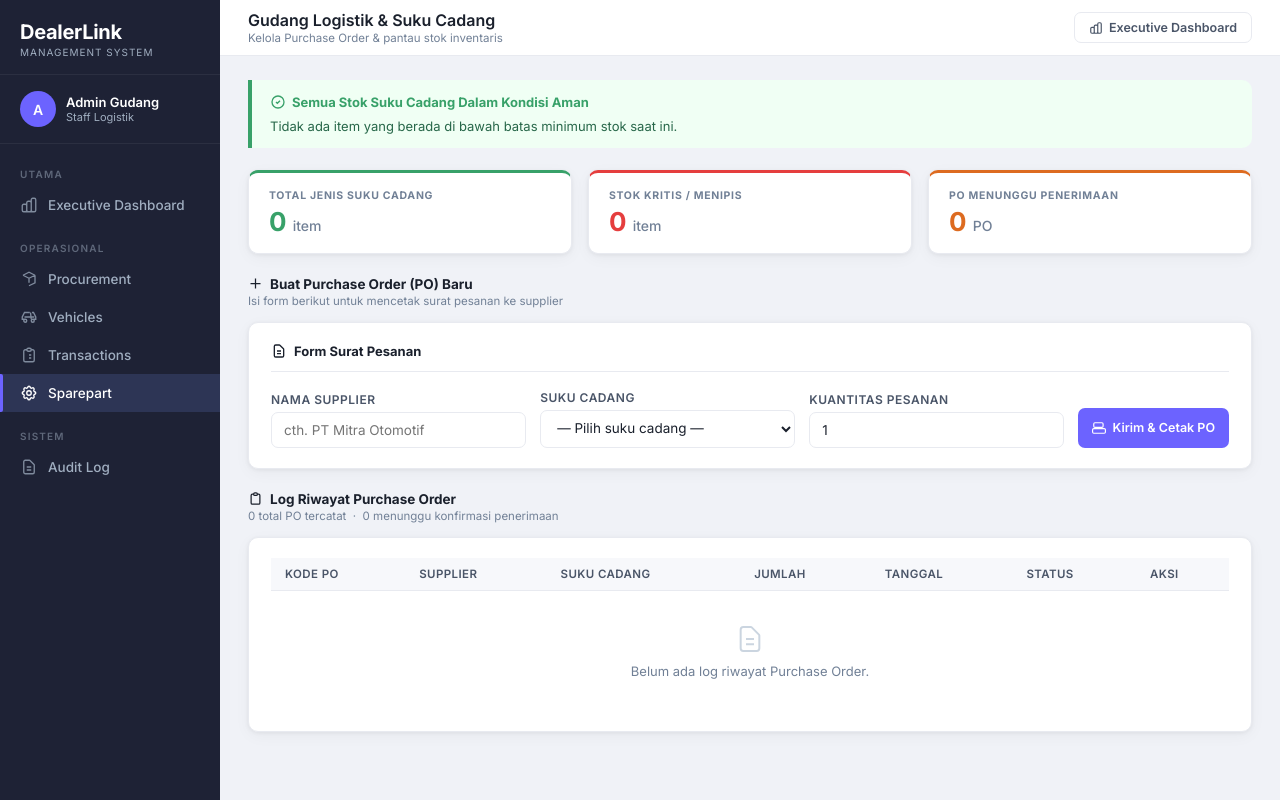
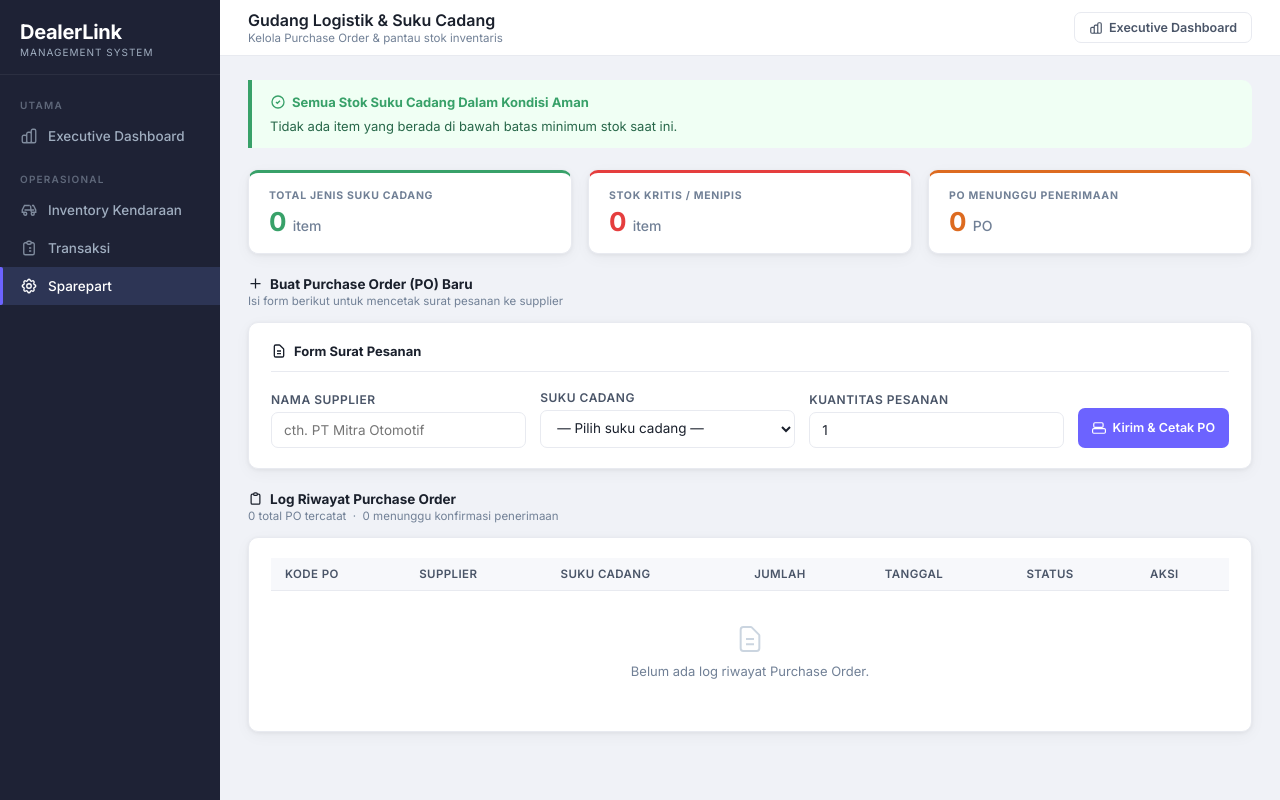
Before and after one commit to valtzyy/RBPL-Project-SI-E, a PHP site: template app/views/sparepart_gudang.php in a window 1280 px wide. Run offline with PHP 8.4, Linux system fonts and the light colour scheme; the template is opened without the code that fills it, so the values that code supplies are empty.

Commit message:
FE-Sprint-14: Update sidebar halaman sparepart_gudang.php

```diff
--- a/app/views/sparepart_gudang.php
+++ b/app/views/sparepart_gudang.php
@@ -317,6 +317,28 @@
         }
 
         /* ─── SCROLLBAR ───────────────────────────── */
+
+        .sidebar-user .user-arrow { margin-left: auto; color: var(--sidebar-text); font-size: 10px; }
+
+        .user-dropdown {
+            display: none;
+            background: #17192d;
+            border-bottom: 1px solid rgba(255,255,255,.06);
+        }
+        .user-dropdown.open { display: block; }
+        .user-dropdown a,
+        .user-dropdown button {
+            display: flex; align-items: center; gap: 9px;
+            width: 100%; padding: 10px 20px 10px 26px;
+            color: var(--sidebar-text); font-size: 12.5px; font-family: inherit;
+            font-weight: 500; text-decoration: none; background: none;
+            border: none; cursor: pointer; text-align: left;
+            transition: background .12s, color .12s;
+        }
+        .user-dropdown a:hover,
+        .user-dropdown button:hover { background: var(--sidebar-hover-bg); color: #fff; }
+        .user-dropdown button { color: #fc8181; }
+        .user-dropdown button:hover { color: #fff; background: #7f1d1d; }
         ::-webkit-scrollbar { width: 5px; height: 5px; }
         ::-webkit-scrollbar-track { background: transparent; }
         ::-webkit-scrollbar-thumb { background: #c1c9d8; border-radius: 10px; }
@@ -338,13 +360,40 @@
         <div class="brand-sub">Management System</div>
     </div>
 
-    <div class="sidebar-user">
-        <div class="avatar"><?= strtoupper(substr($user['name'] ?? 'A', 0, 1)) ?></div>
-        <div>
-            <div class="name"><?= htmlspecialchars($user['name'] ?? 'Admin Gudang') ?></div>
-            <div class="role"><?= htmlspecialchars($user['role'] ?? 'Staff Logistik') ?></div>
+    <?php if (Auth::check()): ?>
+    <div class="sidebar-user" onclick="toggleUserMenu()" id="userBlock">
+        <div class="avatar"><?= strtoupper(substr(Auth::user()['name'], 0, 1)) ?></div>
+        <div class="user-info">
+            <div class="name"><?= htmlspecialchars(Auth::user()['name']) ?></div>
+            <div class="role"><?= htmlspecialchars(Auth::user()['role_name']) ?></div>
         </div>
+        <span class="user-arrow" id="userArrow">▼</span>
     </div>
+    <div class="user-dropdown" id="userDropdown">
+        <a href="/change-password">
+            <svg width="14" height="14" fill="none" stroke="currentColor" stroke-width="2" viewBox="0 0 24 24">
+                <path d="M12 15v2m-6 4h12a2 2 0 002-2v-6a2 2 0 00-2-2H6a2 2 0 00-2 2v6a2 2 0 002 2zm10-10V7a4 4 0 00-8 0v4h8z"/>
+            </svg>
+            Ganti Password
+        </a>
+        <?php if (Auth::role() === 'Admin Dealer'): ?>
+        <a href="/admin/users">
+            <svg width="14" height="14" fill="none" stroke="currentColor" stroke-width="2" viewBox="0 0 24 24">
+                <path d="M12 4.354a4 4 0 110 5.292M15 21H3v-1a6 6 0 0112 0v1zm0 0h6v-1a6 6 0 00-9-5.197M13 7a4 4 0 11-8 0 4 4 0 018 0z"/>
+            </svg>
+            Manajemen Akun
+        </a>
+        <?php endif; ?>
+        <form method="POST" action="/logout" style="margin:0;">
+            <button type="submit">
+                <svg width="14" height="14" fill="none" stroke="currentColor" stroke-width="2" viewBox="0 0 24 24">
+                    <path d="M17 16l4-4m0 0l-4-4m4 4H7m6 4v1a3 3 0 01-3 3H6a3 3 0 01-3-3V7a3 3 0 013-3h4a3 3 0 013 3v1"/>
+                </svg>
+                Logout
+            </button>
+        </form>
+    </div>
+    <?php endif; ?>
 
     <nav class="sidebar-nav">
         <div class="nav-label">Utama</div>
@@ -358,26 +407,19 @@
 
         <div class="nav-label" style="margin-top:6px;">Operasional</div>
 
-        <a href="/procurement" class="nav-item">
-            <svg fill="none" stroke="currentColor" stroke-width="1.8" viewBox="0 0 24 24">
-                <path d="M20 7l-8-4-8 4m16 0l-8 4m8-4v10l-8 4m0-10L4 7m8 10V11"/>
-            </svg>
-            Procurement
-        </a>
-
-        <a href="/vehicles" class="nav-item">
+        <a href="/inventory" class="nav-item">
             <svg fill="none" stroke="currentColor" stroke-width="1.8" viewBox="0 0 24 24">
                 <path d="M9 17a2 2 0 11-4 0 2 2 0 014 0zM19 17a2 2 0 11-4 0 2 2 0 014 0z"/>
                 <path d="M13 6H6l-3 6v3h3m10-9h2l3 6v3h-3m-4-9l1 9M6 12h13"/>
             </svg>
-            Vehicles
+            Inventory Kendaraan
         </a>
 
         <a href="/transactions" class="nav-item">
             <svg fill="none" stroke="currentColor" stroke-width="1.8" viewBox="0 0 24 24">
                 <path d="M9 5H7a2 2 0 00-2 2v12a2 2 0 002 2h10a2 2 0 002-2V7a2 2 0 00-2-2h-2M9 5a2 2 0 002 2h2a2 2 0 002-2M9 5a2 2 0 012-2h2a2 2 0 012 2m-3 7h3m-3 4h3m-6-4h.01m-.01 4h.01"/>
             </svg>
-            Transactions
+            Transaksi
         </a>
 
         <a href="/sparepart" class="nav-item active">
@@ -388,14 +430,6 @@
             Sparepart
         </a>
 
-        <div class="nav-label" style="margin-top:6px;">Sistem</div>
-
-        <a href="/audit-log" class="nav-item">
-            <svg fill="none" stroke="currentColor" stroke-width="1.8" viewBox="0 0 24 24">
-                <path d="M9 12h6m-6 4h6m2 5H7a2 2 0 01-2-2V5a2 2 0 012-2h5.586a1 1 0 01.707.293l5.414 5.414a1 1 0 01.293.707V19a2 2 0 01-2 2z"/>
-            </svg>
-            Audit Log
-        </a>
     </nav>
 </aside>
 
@@ -667,5 +701,23 @@
     </main>
 </div>
 
+<script>
+function toggleUserMenu() {
+    const dd = document.getElementById('userDropdown');
+    const ar = document.getElementById('userArrow');
+    dd.classList.toggle('open');
+    if (ar) ar.textContent = dd.classList.contains('open') ? '▲' : '▼';
+}
+document.addEventListener('click', function(e) {
+    const block = document.getElementById('userBlock');
+    const dd    = document.getElementById('userDropdown');
+    if (block && dd && !block.contains(e.target) && !dd.contains(e.target)) {
+        dd.classList.remove('open');
+        const ar = document.getElementById('userArrow');
+        if (ar) ar.textContent = '▼';
+    }
+});
+</script>
+
 </body>
 </html>
```
